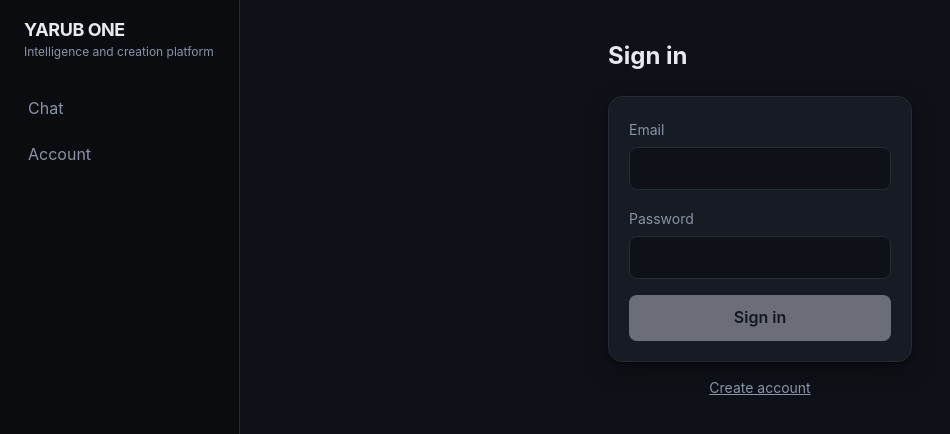
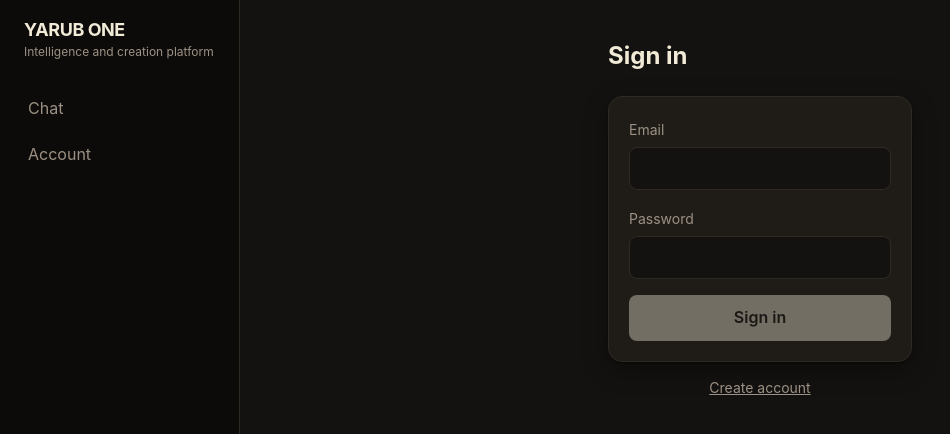
Before and after one commit to yarubacademy-collab/Yarub-one-, a Next.js app in the folder apps/web/: page /en/login in a window 1280 px wide. Shown: the top 434 px of the page, without its empty margins (0-950 px from the left). Built offline with nearby package versions, Linux system fonts and the light colour scheme.

Commit message:
Update tailwind.config.ts

```diff
--- a/apps/web/tailwind.config.ts
+++ b/apps/web/tailwind.config.ts
@@ -1,17 +1,28 @@
 import type { Config } from 'tailwindcss';
 
 /**
- * YARUB ONE visual identity — dark, professional palette.
+ * YARUB Academy visual identity.
+ *
+ * Every value here is read directly from the academy's own logo
+ * (apps/web/public/IMG-20261002-WA0021.jpg) rather than chosen separately:
+ * the gold of its calligraphy, the deep green of its small accent marks, and
+ * the warm near-black the whole dark theme is built from. Token names are
+ * unchanged from before (ink/parchment/amber/edge), so every component that
+ * already reads them picks up the new palette automatically.
  */
 export default {
   content: ['./src/**/*.{ts,tsx}'],
   theme: {
     extend: {
       colors: {
-        ink: { DEFAULT: '#e8eaf0', soft: '#c7cbd6', muted: '#8b93a7' },
-        parchment: { DEFAULT: '#0e1117', raised: '#171b24', sunk: '#0a0c10' },
-        amber: { DEFAULT: '#3b82f6', bright: '#60a5fa', deep: '#1d4ed8' },
-        edge: '#262b36',
+        ink: { DEFAULT: '#f0ead6', soft: '#d8cba8', muted: '#9c9184' },
+        parchment: { DEFAULT: '#141210', raised: '#1f1c18', sunk: '#0d0b09' },
+        // The logo's gold calligraphy.
+        amber: { DEFAULT: '#c09030', bright: '#e0b050', deep: '#8b6420' },
+        // The logo's small dark-green accent marks — used sparingly, e.g. a
+        // success state, alongside the gold rather than instead of it.
+        sage: { DEFAULT: '#306050', bright: '#4a8a72' },
+        edge: '#2e2a22',
         danger: '#f87171',
       },
       fontFamily: {
```
